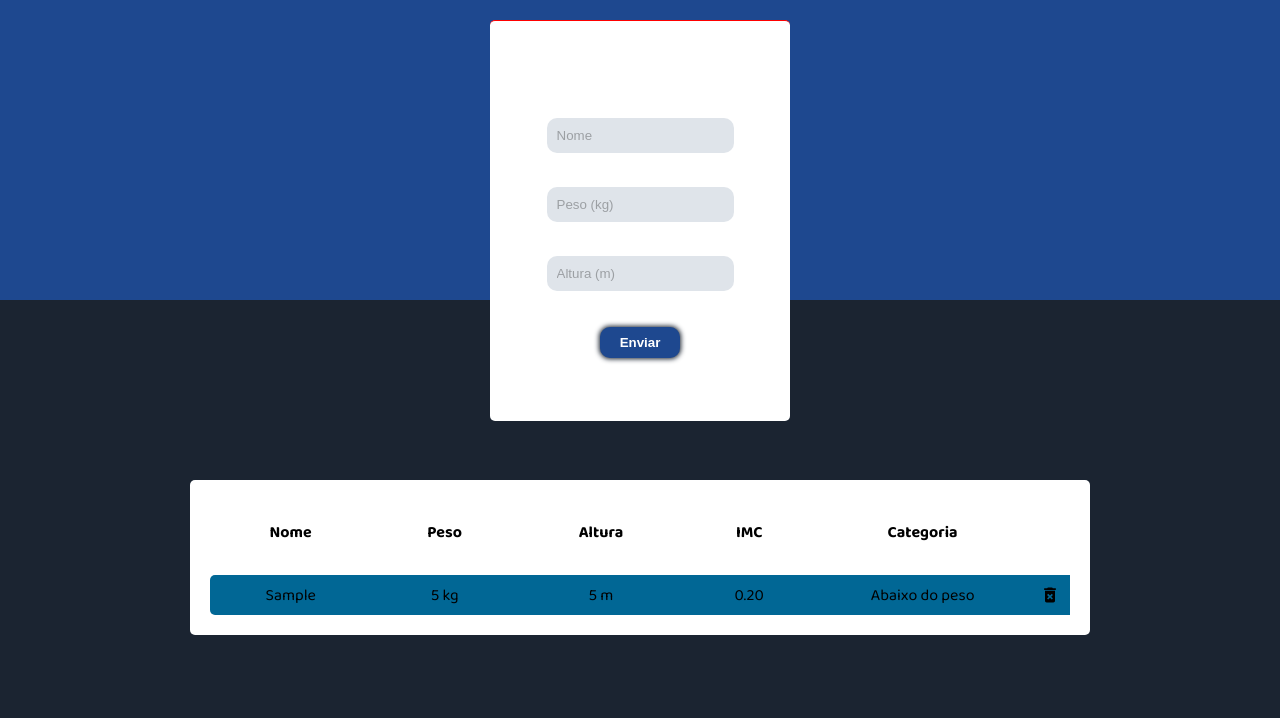
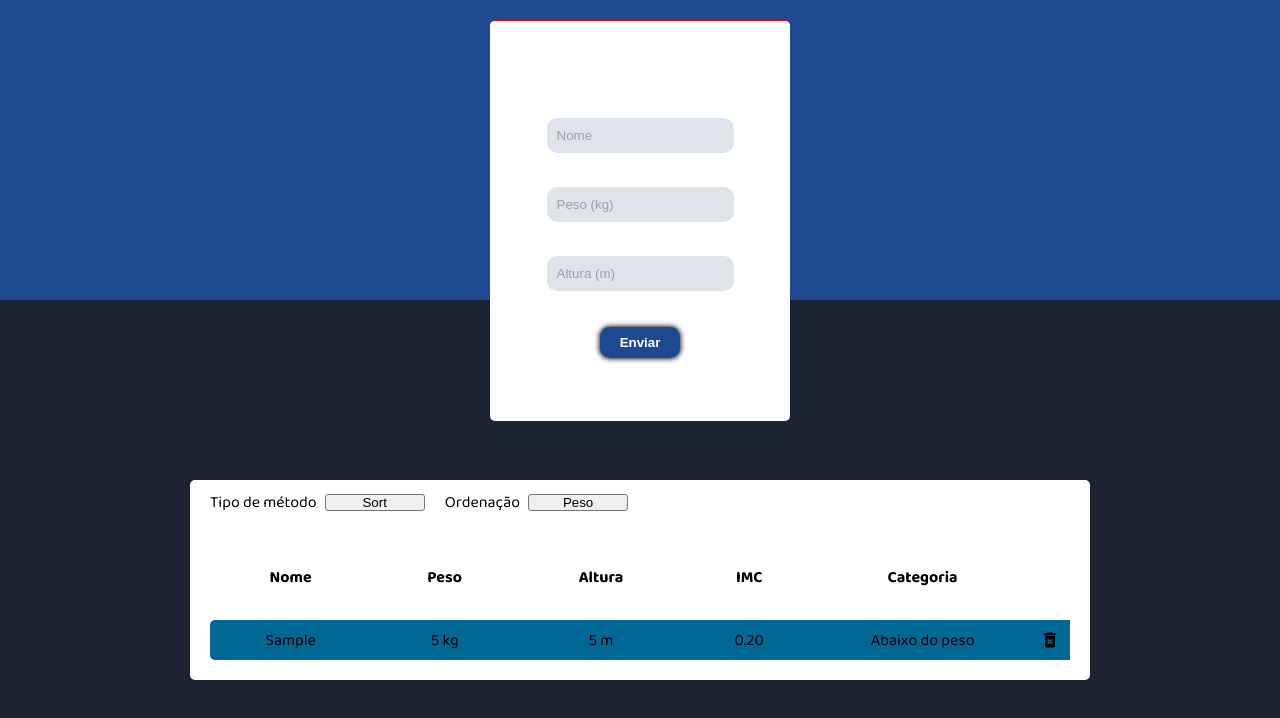
Before and after one commit to Gabrielmxn/imc, a React (Create React App) app: page / in a window 1280 px wide. Both pictures are taken after typing "Sample", "5", "5" into the empty fields and a click on the button "Enviar". Shown: the top 718 px of the page. Built offline with nearby package versions, Linux system fonts and the light colour scheme.

Commit message:
Mudança na tablea

```diff
--- a/src/components/tabela/index.js
+++ b/src/components/tabela/index.js
@@ -21,6 +21,27 @@ const Tabela = props => {
 
   return (
     <section className={Style.container}>
+        <div className={Style.table}>
+          <div className={Style.option}>
+            <div>
+              <span>Tipo de método</span>
+              <select name="select">
+                <option value="bolha">Bolha</option>
+                <option value="sort" selected>Sort</option>
+                <option value="valor3">Valor 3</option>
+              </select>
+            </div>
+            <div>
+              <span>Ordenação</span>
+              <select name="select">
+                <option value="nome">Nome</option>
+                <option value="peso" selected>Peso</option>
+                <option value="altura">Altura</option>
+                <option value="imc">IMC</option>
+                <option value="categoria">Categoria</option>
+              </select>
+            </div>
+          </div>
           <table className={Style.tabela}>
             <thead>
               <tr>
@@ -47,6 +68,7 @@ const Tabela = props => {
             }
           </tbody>
         </table>
+        </div>
     </section>
   )
 }
--- a/src/components/tabela/style.module.scss
+++ b/src/components/tabela/style.module.scss
@@ -9,11 +9,42 @@
   text-align: center;
   border-radius: 5px;
 
+  .option{
+    display: flex;
+    background-color: #fff;
+    padding: 10px 0px;
+    width: 100%;
+    border-radius: 5px 5px 0 0;
+    gap: 20px;
+    div:first-child {
+      margin-left: 20px;
+    }
+
+    select {
+      -webkit-appearance: none;
+      border-radius: 3px;
+      padding-left: 15%;
+      padding-right: 15%;
+      width: 100px;
+      outline: none;
+      option {
+        padding: 0 auto;
+        text-align: center;
+      }
+   }
+
+    span {
+      margin-right: 8px;
+    }
+
+  }
+
   .tabela {
+    width: 100%;
+    border-spacing: 0 0.5rem;
     background-color: #fff;
     padding: 10px 20px;
-    border-radius: 5px;
-    width: 100%;
+    border-radius: 0px 0px 5px 5px;
     align-items: center;
     text-align: center;
     border-collapse: separate;
```
Lines whose indentation alone changed are shown as unchanged.
